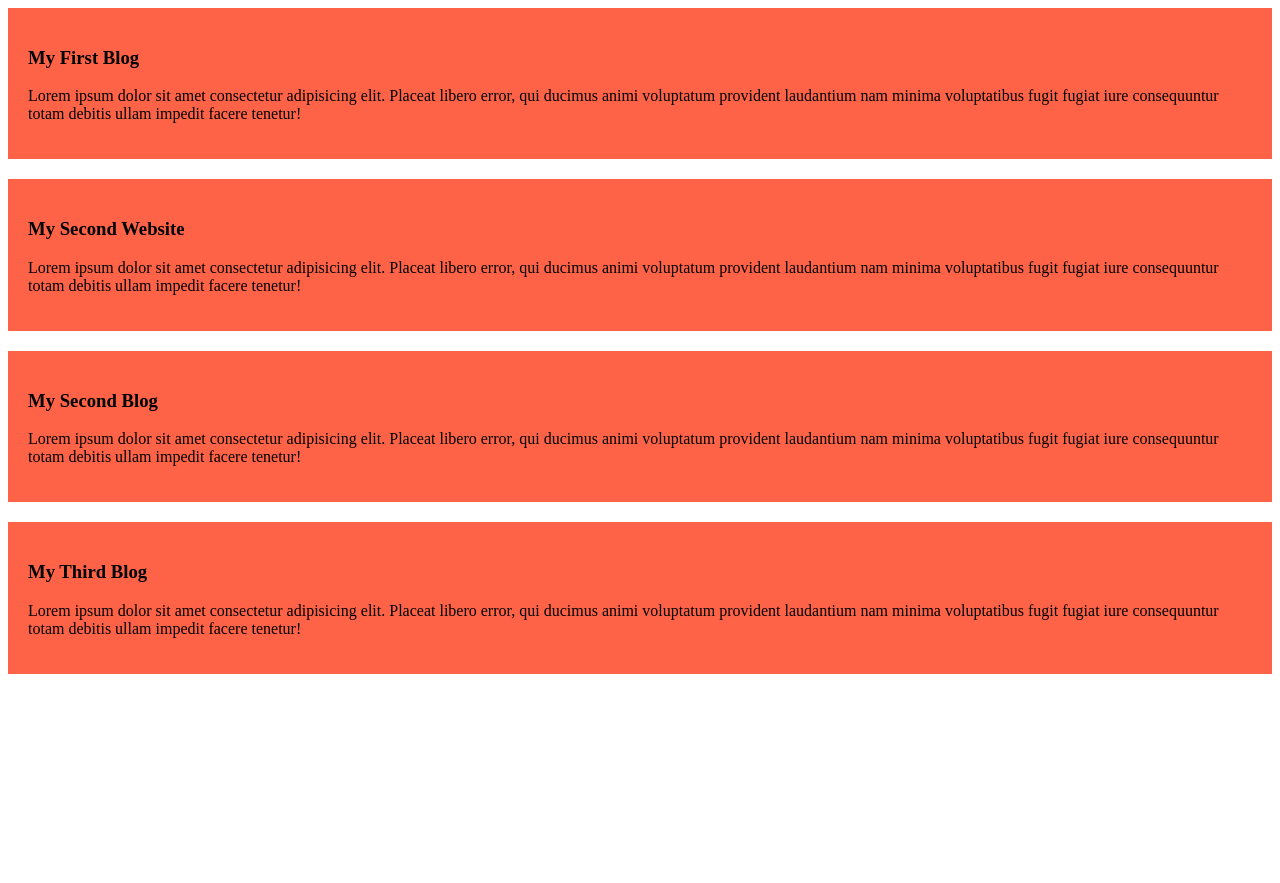
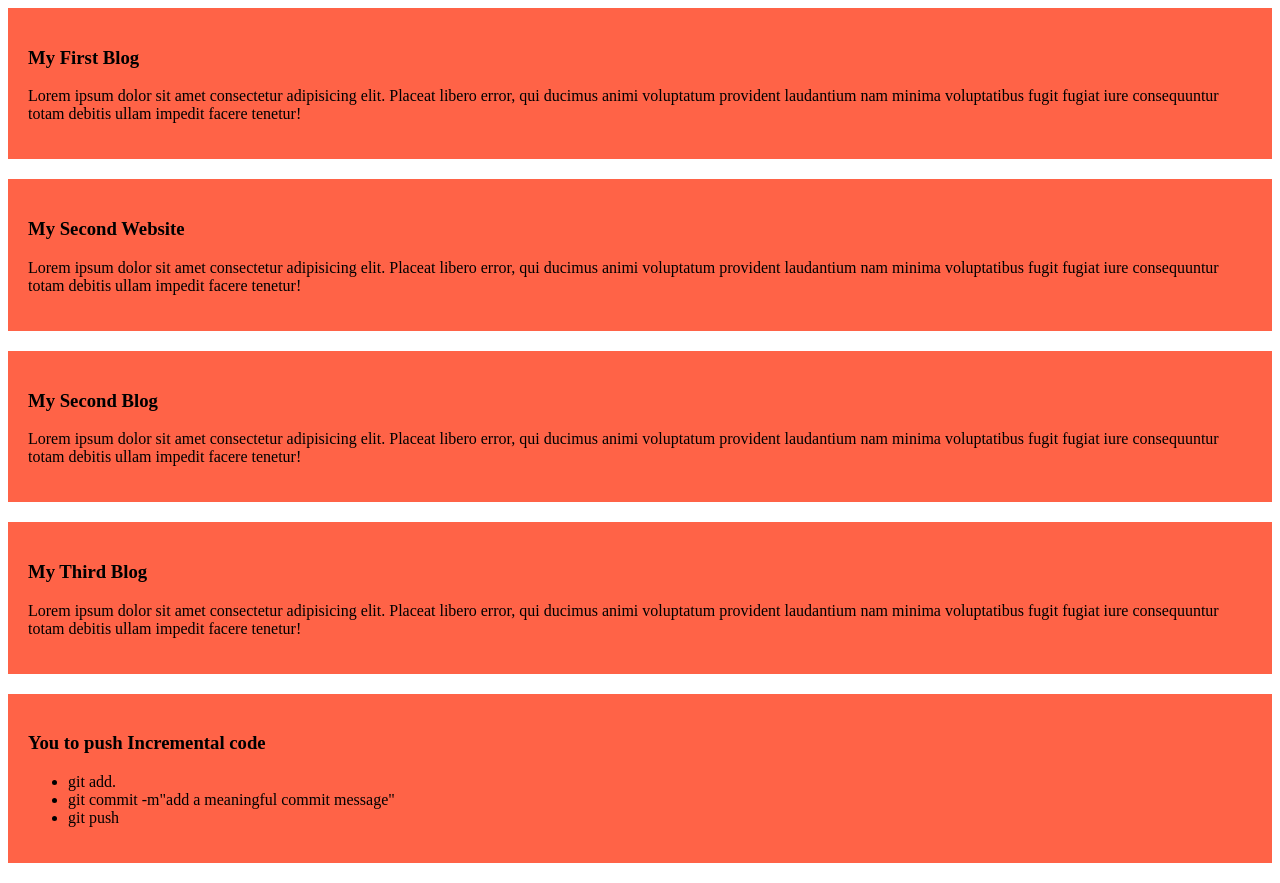
Before and after one commit to RakibulIslam-git/my-simple-website, a plain HTML site: page index.html in a window 1280 px wide. Before the commit the page ends 800 px from the top, so only its background shows below. Drawn offline with Linux system fonts and the light colour scheme.

Commit message:
added a list to push code

```diff
--- a/index.html
+++ b/index.html
@@ -7,6 +7,7 @@
     <link rel="stylesheet" href="styles/blog.css">
 </head>
 <body>
+
     <div>
         <h3>My First Blog</h3>
         <p>
@@ -34,6 +35,14 @@
             Lorem ipsum dolor sit amet consectetur adipisicing elit. Placeat libero error, qui ducimus animi voluptatum provident laudantium nam minima voluptatibus fugit fugiat iure consequuntur totam debitis ullam impedit facere tenetur!
         </p>
     </div>
+    <div>
+        <h3>You to push Incremental code</h3>
+        <ul>
+            <li>git add.</li>
+            <li>git commit -m"add a meaningful commit message"</li>
+            <li>git push</li>
+        </ul>
+    </div>
 
 </body>
 </html>
```
